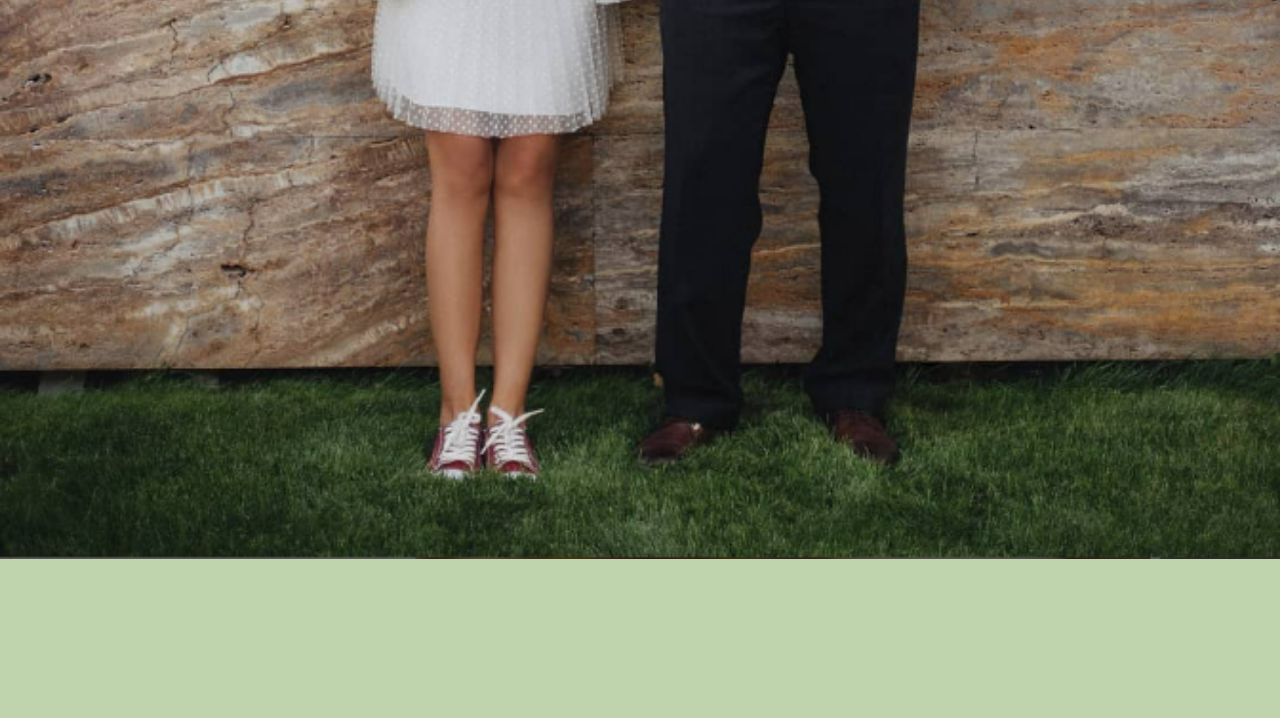
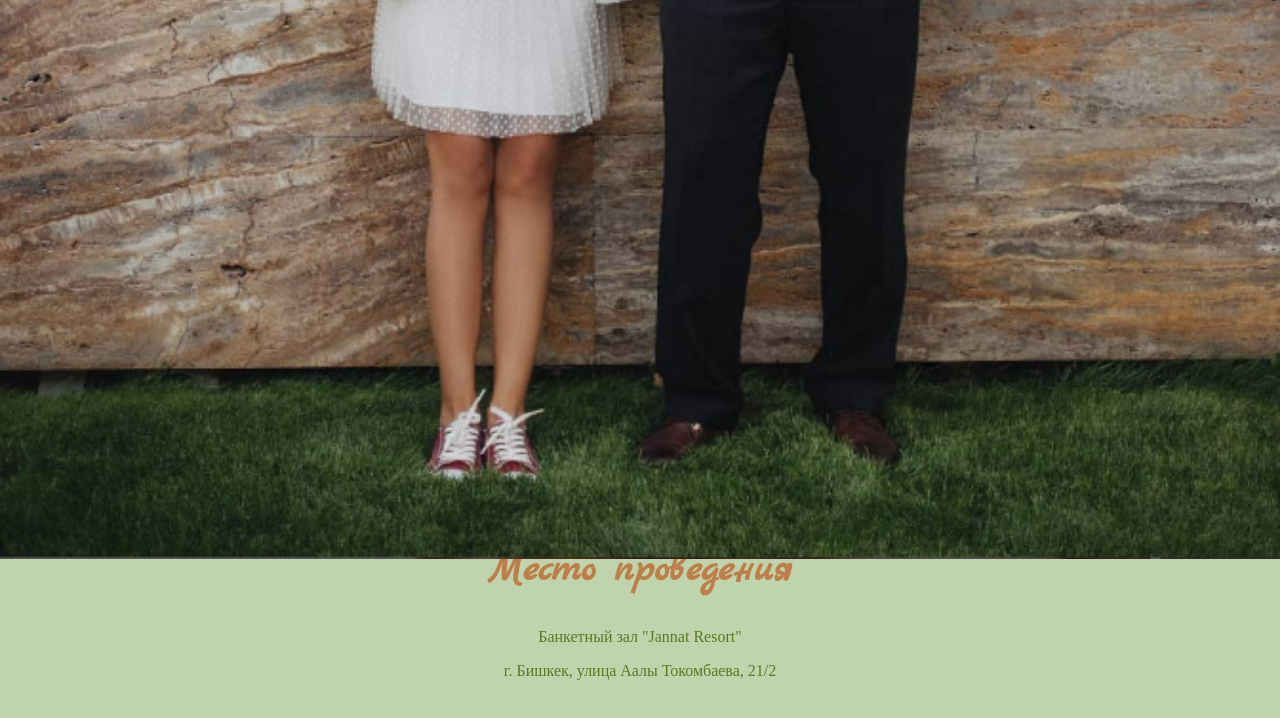
Before and after one commit to Aiperiwa/event, a React (Create React App) app: page / in a window 1280 px wide. Shown: the part 1051-1769 px from the top of the page. Before the commit the page ends 1610 px from the top, so only its background shows below. Built offline with nearby package versions, Linux system fonts and the light colour scheme.

Commit message:
add map from main

```diff
--- a/src/App.js
+++ b/src/App.js
@@ -2,12 +2,14 @@ import React from 'react';
 import './App.css';
 import Header from './components/header/header';
 import FirstContent from './components/first-section/FirstSection';
+import Map from './components/map/map'
 
 export const App = () => {
   return (
     <div>
       <Header />
       <FirstContent />
+      <Map />
     </div>
   );
 };
--- a/src/components/map/map.jsx
+++ b/src/components/map/map.jsx
@@ -1,5 +1,6 @@
 import React from "react";
 import M from "../../components/map/map.module.css"
+
 const Map = () => {
   return (
     <div className={M.container}>
@@ -8,7 +9,7 @@ const Map = () => {
       <p>г. Бишкек, улица Аалы Токомбаева, 21/2</p>
       <iframe
         src="https://yandex.ru/map-widget/v1/-/CCUsvOApXC"
-        width="40%"
+        width="80%"
         height="400px"
         frameBorder="0"
         title="Карта"
--- a/src/components/map/map.module.css
+++ b/src/components/map/map.module.css
@@ -0,0 +1,15 @@
+.container {
+    text-align: center;
+    margin-bottom: 50px;
+}
+
+.container h2 {
+    font-family: 'Marck Script', cursive;
+    color: #BE7E4A;
+    font-size: 40px;
+}
+
+.container p {
+    font-family: "Noto Serif Jp", serif;
+    color: #597824;
+}
```
